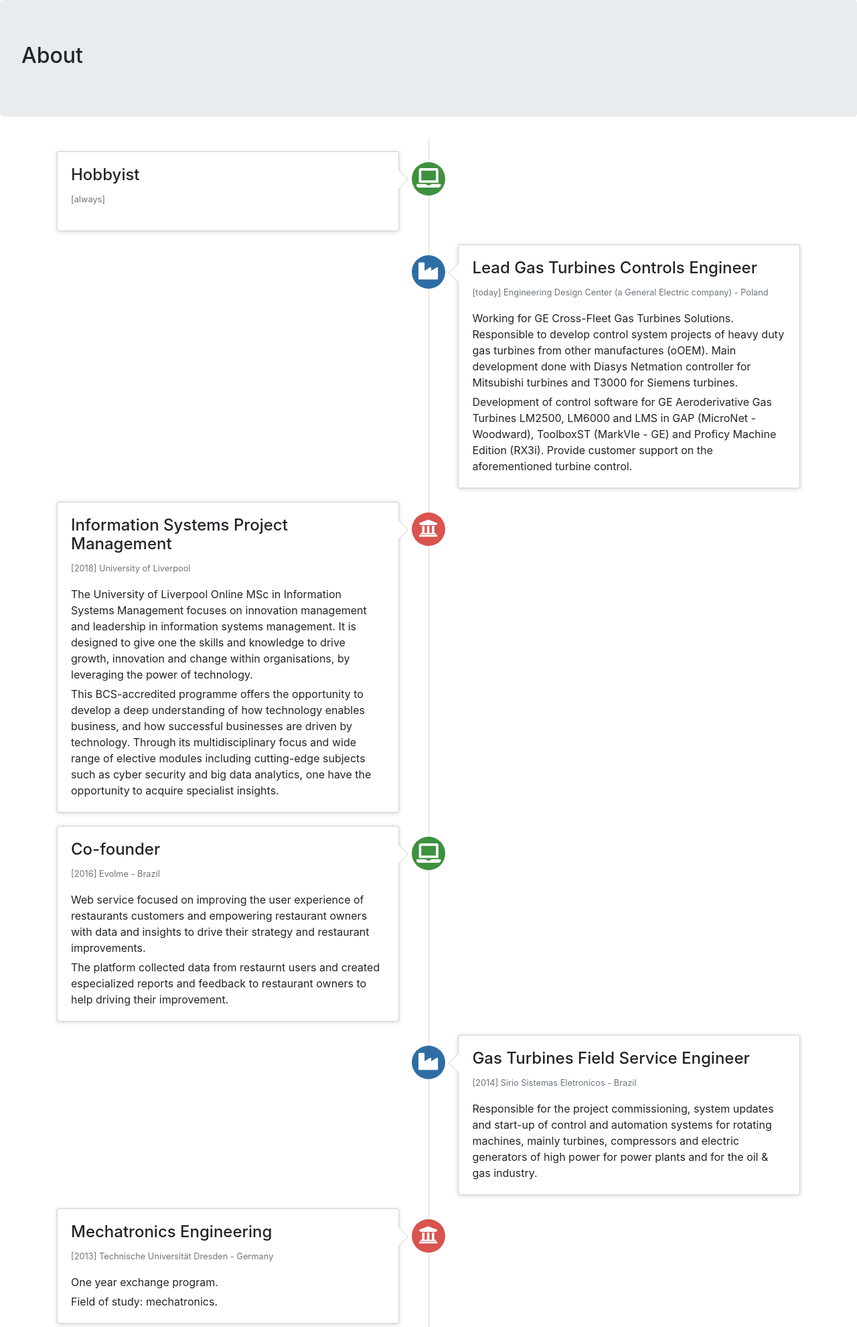
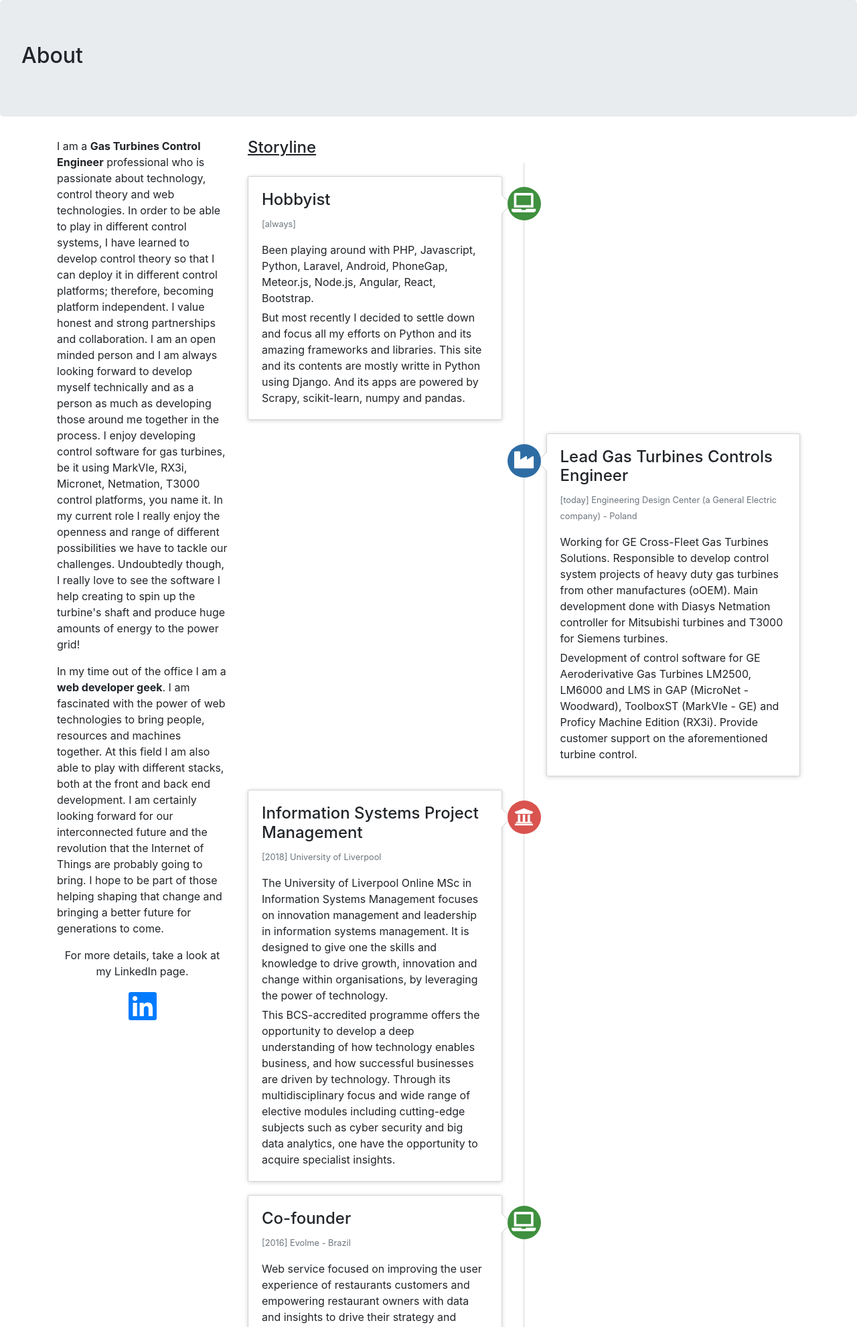
Before and after one commit to fabiomolinar/website, a Django app: page /about in a window 1280 px wide. Shown: the part 58-2039 px from the top of the page at 67% size. Run offline with Django 3.2, Linux system fonts and the light colour scheme; some libraries are stand-ins or nearby versions.

Commit message:
Updated pipenv Created migration to change site database Filled the about page Updated the template of Zinnia blog

```diff
--- a/website/base/templates/base/about.html
+++ b/website/base/templates/base/about.html
@@ -13,8 +13,7 @@
 
 {% block head %}
     <!-- FontAwesome -->
-    <script defer src="https://use.fontawesome.com/releases/v5.5.0/js/solid.js" integrity="sha384-Xgf/DMe1667bioB9X1UM5QX+EG6FolMT4K7G+6rqNZBSONbmPh/qZ62nBPfTx+xG" crossorigin="anonymous"></script>
-    <script defer src="https://use.fontawesome.com/releases/v5.5.0/js/fontawesome.js" integrity="sha384-bNOdVeWbABef8Lh4uZ8c3lJXVlHdf8W5hh1OpJ4dGyqIEhMmcnJrosjQ36Kniaqm" crossorigin="anonymous"></script>
+    <script defer src="https://use.fontawesome.com/releases/v5.6.1/js/all.js" integrity="sha384-R5JkiUweZpJjELPWqttAYmYM1P3SNEJRM6ecTQF05pFFtxmCO+Y1CiUhvuDzgSVZ" crossorigin="anonymous"></script>
 {% endblock head %}
 
 {% block base-content %}
@@ -22,6 +21,15 @@
         <h2>About</h2>
     </div>
     <div class="container">
+        <div class="row">
+            <div class="col-lg-3 col-md-12">
+                <p>I am a <strong>Gas Turbines Control Engineer</strong> professional who is passionate about technology, control theory and web technologies. In order to be able to play in different control systems, I have learned to develop control theory so that I can deploy it in different control platforms; therefore, becoming platform independent. I value honest and strong partnerships and collaboration. I am an open minded person and I am always looking forward to develop myself technically and as a person as much as developing those around me together in the process. I enjoy developing control software for gas turbines, be it using MarkVIe, RX3i, Micronet, Netmation, T3000 control platforms, you name it. In my current role I really enjoy the openness and range of different possibilities we have to tackle our challenges. Undoubtedly though, I really love to see the software I help creating to spin up the turbine's shaft and produce huge amounts of energy to the power grid!</p>
+                <p>In my time out of the office I am a <strong>web developer geek</strong>. I am fascinated with the power of web technologies to bring people, resources and machines together. At this field I am also able to play with different stacks, both at the front and back end development. I am certainly looking forward for our interconnected future and the revolution that the Internet of Things are probably going to bring. I hope to be part of those helping shaping that change and bringing a better future for generations to come.</p>
+                <p class="text-center">For more details, take a look at my LinkedIn page.</p>
+                <p class="text-center"><a href="https://www.linkedin.com/in/fabiomolinar/" target="_blank"><span class="fab fa-linkedin fa-3x"></span></a></p>
+            </div>
+            <div class="col-lg-9 col-md-12">
+                <h4><u>Storyline</u></h4>
                 <ul class="timeline">
                     <li>
                         <div class="timeline-badge success"><span style="font-size: 1.3em;"><i class="fas fa-laptop"></i></span></div>
@@ -31,7 +39,8 @@
                                 <p><small class="text-muted">[always]</small></p>
                             </div>
                             <div class="timeline-body">
-                        <p></p>
+                                <p>Been playing around with PHP, Javascript, Python, Laravel, Android, PhoneGap, Meteor.js, Node.js, Angular, React, Bootstrap.</p>
+                                <p>But most recently I decided to settle down and focus all my efforts on Python and its amazing frameworks and libraries. This site and its contents are mostly writte in Python using Django. And its apps are powered by Scrapy, scikit-learn, numpy and pandas.</p>
                             </div>
                         </div>
                     </li>
@@ -116,4 +125,6 @@
                     </li>
                 </ul>
             </div>
+        </div>
+    </div>
 {% endblock base-content %}
--- a/website/templates/zinnia/skeleton.html
+++ b/website/templates/zinnia/skeleton.html
@@ -23,6 +23,9 @@
     <meta name="robots" content="follow, all" />
 
 {% block base-content %}
+    <div class="jumbotron">
+        <h2>Blog</h2>
+    </div>
     <div class="zinnia {% block theme-class %}default{% endblock theme-class %} {% block color-class %}blue{% endblock color-class %} {% block sidebar-class %}right-sidebar{% endblock sidebar-class %} {% block body-class %}{% endblock body-class %}">
     <div class="container">
       <header id="header" role="banner">
```
Also changed, not shown: README.md, website/base/migrations/0001_initial.py (added), 1 other file. Lines whose indentation alone changed are shown as unchanged.
